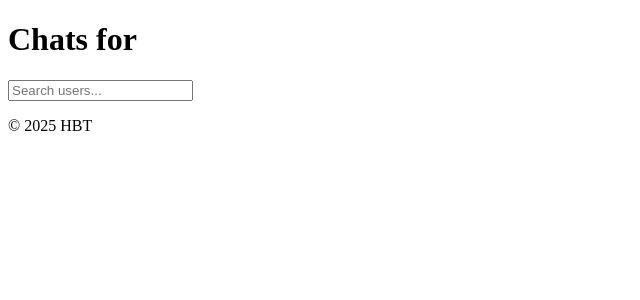
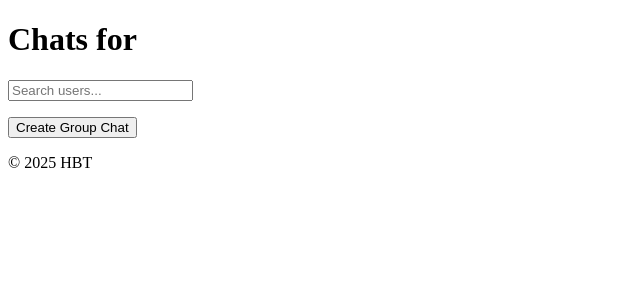
Before and after one commit to banworddd/HBT, a Django app: template messenger/templates/messenger/chats.html in a window 1280 px wide. Shown: the top 300 px of the page, without its empty margins (0-640 px from the left). Run offline with Django 5.2, Linux system fonts and the light colour scheme; the template is opened without the code that fills it, so the values that code supplies are empty.

```diff
--- a/api/messenger_api_urls.py
+++ b/api/messenger_api_urls.py
@@ -2,13 +2,14 @@ from django.urls import path
 from .messenger_api_views import ChatsListAPIView, ChatDetailAPIView, MessagesCreateListAPIView, MessageDeleteAPIView, \
     MessageUpdateAPIView, MessageReactionAPIView, MessageReactionDetailAPIView, ContactsChatDetailAPIView, \
     ContactsAPIView, ChatCreateAPIView, UpdateContactsAPIView, UsersSearchAPIView, UserProfileAPIView, \
-    GroupChatCreateAPIView
+    GroupChatCreateAPIView, GroupChatUpdateAPIView
 
 urlpatterns = [
     path('chats/', ChatsListAPIView.as_view(), name='chats-list'),
     path('chat_info/<int:pk>/', ChatDetailAPIView.as_view(), name='chat-detail'),
     path('chat_create/', ChatCreateAPIView.as_view(), name='chat-create'),
     path('group_chat_create/', GroupChatCreateAPIView.as_view(), name='group-chat-create'),
+    path('group_chat_update/<int:pk>/', GroupChatUpdateAPIView.as_view(), name='group-chat-update'),
     path('contacts/<int:pk>/', ContactsAPIView.as_view(), name='contacts-chat-detail'),
     path('contacts_update/<int:pk>/', UpdateContactsAPIView.as_view(), name='contacts_update'),
     path('contacts_chat_detail/<int:user_id1>/<int:user_id2>/', ContactsChatDetailAPIView.as_view(), name='contacts-chat-detail'),
--- a/messenger/templates/messenger/chats.html
+++ b/messenger/templates/messenger/chats.html
@@ -8,6 +8,27 @@
     <ul id="chat-items">
       <!-- Chat items will be injected here by JavaScript -->
     </ul>
+    <button id="create-group-chat-btn">Create Group Chat</button>
+
+    <!-- Form for creating group chat (Initially hidden) -->
+    <div id="create-group-chat-form" style="display: none;">
+      <h2>Create Group Chat</h2>
+      <form id="group-chat-form">
+        <label for="group-name">Group Name:</label>
+        <input type="text" id="group-name" name="group-name" required><br>
+
+        <label for="group-users">Add Users:</label>
+        <select id="group-users" name="group-users" multiple required>
+          <!-- Users will be populated here by JavaScript -->
+        </select><br>
+
+        <label for="group-avatar">Upload Avatar:</label>
+        <input type="file" id="group-avatar" name="group-avatar"><br>
+
+        <button type="submit">Create Group</button>
+        <button type="button" id="cancel-create-group">Cancel</button>
+      </form>
+    </div>
   </div>
 
   <script src="{% static 'messenger/js/chats.js' %}"></script>
--- a/static/messenger/js/chats.js
+++ b/static/messenger/js/chats.js
@@ -4,7 +4,16 @@ document.addEventListener('DOMContentLoaded', function () {
   const chatItems = document.getElementById('chat-items');
   const searchInput = document.getElementById('search-input');
 
-  // Function to fetch and display chats
+  // Elements for creating a group chat
+  const createGroupChatBtn = document.getElementById('create-group-chat-btn');
+  const createGroupChatForm = document.getElementById('create-group-chat-form');
+  const cancelCreateGroupBtn = document.getElementById('cancel-create-group');
+  const groupUsersSelect = document.getElementById('group-users');
+  const groupChatForm = document.getElementById('group-chat-form');
+  const groupNameInput = document.getElementById('group-name');
+  const groupAvatarInput = document.getElementById('group-avatar');
+
+  // Function to fetch and display chats (unchanged)
   function fetchChats() {
     fetch(`/api/chats/?user=${username}`)
       .then(response => response.json())
@@ -31,7 +40,79 @@ document.addEventListener('DOMContentLoaded', function () {
       .catch(error => console.error('Error fetching chat data:', error));
   }
 
-  // Function to fetch and display search results
+  // Function to fetch contacts for group chat creation
+  function fetchContacts() {
+    fetch(`/api/contacts/?user=${username}`)  // Endpoint for fetching user contacts
+      .then(response => response.json())
+      .then(data => {
+        // Clear existing options
+        groupUsersSelect.innerHTML = '';
+
+        // Add contacts to the select dropdown
+        data.forEach(contact => {
+          const option = document.createElement('option');
+          option.value = contact.id;  // Assuming contact has an id field
+          option.textContent = contact.username;
+          groupUsersSelect.appendChild(option);
+        });
+      })
+      .catch(error => console.error('Error fetching contacts:', error));
+  }
+
+  // Show group chat creation form
+  createGroupChatBtn.addEventListener('click', function() {
+    createGroupChatForm.style.display = 'block';
+    fetchContacts();  // Fetch contacts when form is displayed
+  });
+
+  // Hide form on cancel
+  cancelCreateGroupBtn.addEventListener('click', function() {
+    createGroupChatForm.style.display = 'none';
+  });
+
+  // Handle form submission for creating group chat
+  groupChatForm.addEventListener('submit', function(event) {
+    event.preventDefault();
+
+    const groupName = groupNameInput.value;
+    const groupUsers = Array.from(groupUsersSelect.selectedOptions).map(option => option.value);
+    const groupAvatar = groupAvatarInput.files[0];
+
+    const formData = new FormData();
+    formData.append('group_name', groupName);
+    formData.append('users', JSON.stringify(groupUsers));
+    formData.append('avatar', groupAvatar);
+
+    // POST request to create the group chat
+    fetch('/api/chats/create_group/', {
+      method: 'POST',
+      body: formData
+    })
+    .then(response => response.json())
+    .then(data => {
+      if (data.success) {
+        createGroupChatForm.style.display = 'none';
+        fetchChats();  // Refresh the chat list
+      } else {
+        console.error('Error creating group chat:', data.error);
+      }
+    })
+    .catch(error => console.error('Error creating group chat:', error));
+  });
+
+  // Initial load of chats
+  fetchChats();
+    // Event listener for search input (unchanged)
+  searchInput.addEventListener('input', function () {
+    const query = searchInput.value.trim();
+    if (query) {
+      fetchSearchResults(query);
+    } else {
+      fetchChats();
+    }
+  });
+
+  // Function to fetch and display search results (unchanged)
   function fetchSearchResults(query) {
     fetch(`/api/users_search/?user=${query}`)
       .then(response => response.json())
@@ -77,7 +158,7 @@ document.addEventListener('DOMContentLoaded', function () {
       .catch(error => console.error('Error fetching search results:', error));
   }
 
-  // Function to check for existing chat or create a new one
+  // Function to check or create chat (unchanged)
   function checkOrCreateChat(searchedUsername) {
     fetch(`/api/chats/?user=${username}`)
       .then(response => response.json())
@@ -92,23 +173,10 @@ document.addEventListener('DOMContentLoaded', function () {
       .catch(error => console.error('Error checking chat existence:', error));
   }
 
-  // Function to create a new chat
+  // Function to create a new chat (unchanged)
   function createNewChat(searchedUsername) {
     // Implement the logic to create a new chat with the searched user
     // This might involve making a POST request to your API to create a new chat
     console.log(`Creating new chat with ${searchedUsername}`);
   }
-
-  // Initial load of chats
-  fetchChats();
-
-  // Event listener for search input
-  searchInput.addEventListener('input', function () {
-    const query = searchInput.value.trim();
-    if (query) {
-      fetchSearchResults(query);
-    } else {
-      fetchChats();
-    }
-  });
 });
```
Also changed, not shown: api/messenger_api_views.py (+36 -2 lines).
